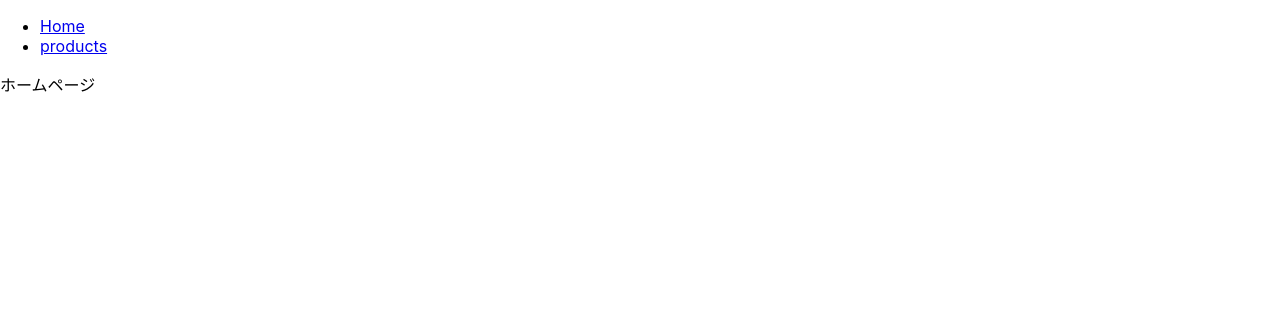
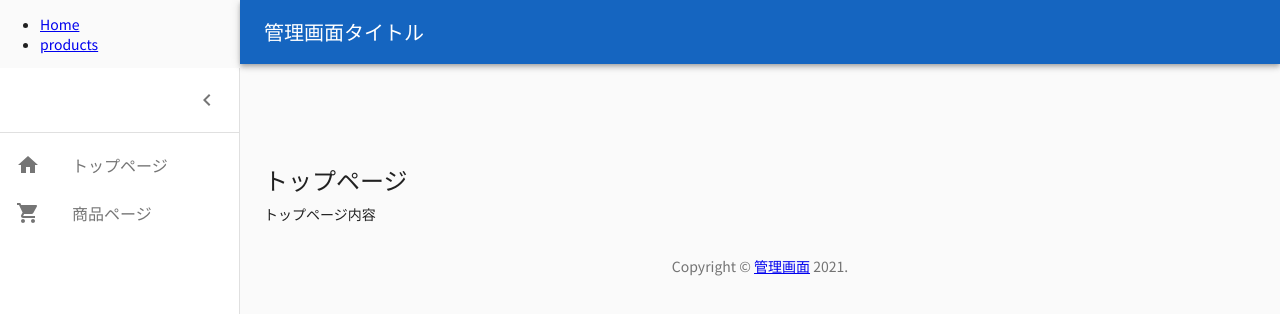
Before and after one commit to ishimori/react-material-ui-sample, a React (Create React App) app: page / in a window 1280 px wide. Shown: the top 314 px of the page. Built offline with nearby package versions, Linux system fonts and the light colour scheme.

Commit message:
material-ui実装

```diff
--- a/src/components/pages/HomePage.tsx
+++ b/src/components/pages/HomePage.tsx
@@ -1,7 +1,12 @@
 import React from "react";
+import GenericTemplate from "../templates/GenericTemplate";
 
 const HomePage: React.FC = () => {
-  return <div>ホームページ</div>;
+  return (
+    <GenericTemplate title="トップページ">
+      <>トップページ内容</>
+    </GenericTemplate>
+  );
 };
 
 export default HomePage;
--- a/src/components/pages/ProductPage.tsx
+++ b/src/components/pages/ProductPage.tsx
@@ -1,7 +1,12 @@
 import React from "react";
+import GenericTemplate from "../templates/GenericTemplate";
 
 const ProductPage: React.FC = () => {
-  return <div>製品ページ</div>;
+  return (
+    <GenericTemplate title="商品ページ">
+      <>商品ページ内容</>
+    </GenericTemplate>
+  );
 };
 
 export default ProductPage;
--- /dev/null
+++ b/src/components/templates/GenericTemplate.tsx
@@ -0,0 +1,254 @@
+import React from "react";
+import clsx from "clsx";
+import { createMuiTheme } from "@material-ui/core/styles";
+import * as colors from "@material-ui/core/colors";
+import { makeStyles, createStyles, Theme } from "@material-ui/core/styles";
+import { ThemeProvider } from "@material-ui/styles";
+import CssBaseline from "@material-ui/core/CssBaseline";
+import Drawer from "@material-ui/core/Drawer";
+import Box from "@material-ui/core/Box";
+import AppBar from "@material-ui/core/AppBar";
+import Toolbar from "@material-ui/core/Toolbar";
+import List from "@material-ui/core/List";
+import Typography from "@material-ui/core/Typography";
+import Divider from "@material-ui/core/Divider";
+import Container from "@material-ui/core/Container";
+import { Link } from "react-router-dom";
+import MenuIcon from "@material-ui/icons/Menu";
+import ChevronLeftIcon from "@material-ui/icons/ChevronLeft";
+import IconButton from "@material-ui/core/IconButton";
+import HomeIcon from "@material-ui/icons/Home";
+import ShoppingCartIcon from "@material-ui/icons/ShoppingCart";
+import ListItem from "@material-ui/core/ListItem";
+import ListItemIcon from "@material-ui/core/ListItemIcon";
+import ListItemText from "@material-ui/core/ListItemText";
+
+const drawerWidth = 240;
+
+const theme = createMuiTheme({
+  typography: {
+    fontFamily: [
+      "Noto Sans JP",
+      "Lato",
+      "游ゴシック Medium",
+      "游ゴシック体",
+      "Yu Gothic Medium",
+      "YuGothic",
+      "ヒラギノ角ゴ ProN",
+      "Hiragino Kaku Gothic ProN",
+      "メイリオ",
+      "Meiryo",
+      "ＭＳ Ｐゴシック",
+      "MS PGothic",
+      "sans-serif",
+    ].join(","),
+  },
+  palette: {
+    primary: { main: colors.blue[800] }, // テーマの色
+  },
+});
+
+const useStyles = makeStyles((theme: Theme) =>
+  createStyles({
+    root: {
+      display: "flex",
+    },
+    toolbar: {
+      paddingRight: 24,
+    },
+    toolbarIcon: {
+      display: "flex",
+      alignItems: "center",
+      justifyContent: "flex-end",
+      padding: "0 8px",
+      ...theme.mixins.toolbar,
+    },
+    appBar: {
+      zIndex: theme.zIndex.drawer + 1,
+      transition: theme.transitions.create(["width", "margin"], {
+        easing: theme.transitions.easing.sharp,
+        duration: theme.transitions.duration.leavingScreen,
+      }),
+    },
+    appBarShift: {
+      marginLeft: drawerWidth,
+      width: `calc(100% - ${drawerWidth}px)`,
+      transition: theme.transitions.create(["width", "margin"], {
+        easing: theme.transitions.easing.sharp,
+        duration: theme.transitions.duration.enteringScreen,
+      }),
+    },
+    menuButton: {
+      marginRight: 36,
+    },
+    menuButtonHidden: {
+      display: "none",
+    },
+    title: {
+      flexGrow: 1,
+    },
+    pageTitle: {
+      marginBottom: theme.spacing(1),
+    },
+    drawerPaper: {
+      position: "relative",
+      whiteSpace: "nowrap",
+      width: drawerWidth,
+      transition: theme.transitions.create("width", {
+        easing: theme.transitions.easing.sharp,
+        duration: theme.transitions.duration.enteringScreen,
+      }),
+    },
+    drawerPaperClose: {
+      overflowX: "hidden",
+      transition: theme.transitions.create("width", {
+        easing: theme.transitions.easing.sharp,
+        duration: theme.transitions.duration.leavingScreen,
+      }),
+      width: theme.spacing(7),
+      [theme.breakpoints.up("sm")]: {
+        width: theme.spacing(9),
+      },
+    },
+    appBarSpacer: theme.mixins.toolbar,
+    content: {
+      flexGrow: 1,
+      height: "100vh",
+      overflow: "auto",
+    },
+    container: {
+      paddingTop: theme.spacing(4),
+      paddingBottom: theme.spacing(4),
+    },
+    paper: {
+      padding: theme.spacing(2),
+      display: "flex",
+      overflow: "auto",
+      flexDirection: "column",
+    },
+    link: {
+      textDecoration: "none",
+      color: theme.palette.text.secondary,
+    },
+  })
+);
+
+const Copyright = () => {
+  return (
+    <Typography variant="body2" color="textSecondary" align="center">
+      {"Copyright © "}
+      <Link color="inherit" to="/">
+        管理画面
+      </Link>{" "}
+      {new Date().getFullYear()}
+      {"."}
+    </Typography>
+  );
+};
+
+export interface GenericTemplateProps {
+  children: React.ReactNode;
+  title: string;
+}
+
+const GenericTemplate: React.FC<GenericTemplateProps> = ({
+  children,
+  title,
+}) => {
+  const classes = useStyles();
+  const [open, setOpen] = React.useState(true);
+  const handleDrawerOpen = () => {
+    setOpen(true);
+  };
+  const handleDrawerClose = () => {
+    setOpen(false);
+  };
+
+  return (
+    <ThemeProvider theme={theme}>
+      <div className={classes.root}>
+        <CssBaseline />
+        <AppBar
+          position="absolute"
+          className={clsx(classes.appBar, open && classes.appBarShift)}
+        >
+          <Toolbar className={classes.toolbar}>
+            <IconButton
+              edge="start"
+              color="inherit"
+              aria-label="open drawer"
+              onClick={handleDrawerOpen}
+              className={clsx(
+                classes.menuButton,
+                open && classes.menuButtonHidden
+              )}
+            >
+              <MenuIcon />
+            </IconButton>
+            <Typography
+              component="h1"
+              variant="h6"
+              color="inherit"
+              noWrap
+              className={classes.title}
+            >
+              管理画面タイトル
+            </Typography>
+          </Toolbar>
+        </AppBar>
+        <Drawer
+          variant="permanent"
+          classes={{
+            paper: clsx(classes.drawerPaper, !open && classes.drawerPaperClose),
+          }}
+          open={open}
+        >
+          <div className={classes.toolbarIcon}>
+            <IconButton onClick={handleDrawerClose}>
+              <ChevronLeftIcon />
+            </IconButton>
+          </div>
+          <Divider />
+          <List>
+            <Link to="/" className={classes.link}>
+              <ListItem button>
+                <ListItemIcon>
+                  <HomeIcon />
+                </ListItemIcon>
+                <ListItemText primary="トップページ" />
+              </ListItem>
+            </Link>
+            <Link to="/products" className={classes.link}>
+              <ListItem button>
+                <ListItemIcon>
+                  <ShoppingCartIcon />
+                </ListItemIcon>
+                <ListItemText primary="商品ページ" />
+              </ListItem>
+            </Link>
+          </List>
+        </Drawer>
+        <main className={classes.content}>
+          <div className={classes.appBarSpacer} />
+          <Container maxWidth="lg" className={classes.container}>
+            <Typography
+              component="h2"
+              variant="h5"
+              color="inherit"
+              noWrap
+              className={classes.pageTitle}
+            >
+              {title}
+            </Typography>
+            {children}
+            <Box pt={4}>
+              <Copyright />
+            </Box>
+          </Container>
+        </main>
+      </div>
+    </ThemeProvider>
+  );
+};
+
+export default GenericTemplate;
```
